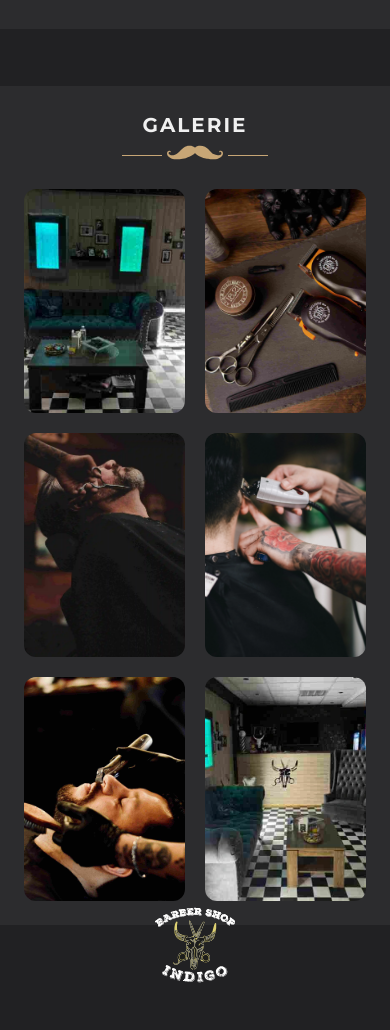
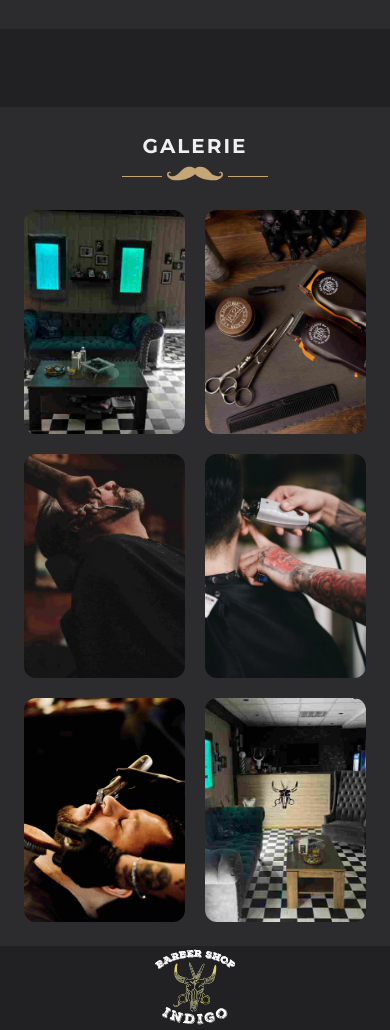
Before and after one commit to petrovcikovadiana/Indigo, a website: page docs/index.html in a window 390 px wide. Shown: the part 3865-4895 px from the top of the page. Drawn offline with nearby package versions, Linux system fonts and the light colour scheme; files that its build step writes are made by us from their sources; a web font is replaced by a local one.

Commit message:
gallery edit height

```diff
--- a/docs/index.html
+++ b/docs/index.html
@@ -595,7 +595,7 @@
     <!-- Our team end -->
     <!-- Gallery start -->
     <section id="gallery">
-        <div class="flex items-center justify-center max-h-[90vh] md:max-h-[75vh] bg-lightBlack">
+        <div class="flex items-center justify-center max-h-[95vh] md:max-h-[75vh] bg-lightBlack">
             <div class="bg-lightBlack p-6 space-y-6 md:p-16 max-w-5xl mx-auto">
                 <!-- Title -->
                 <div class="flex flex-col items-center justify-center mx-auto">
```
